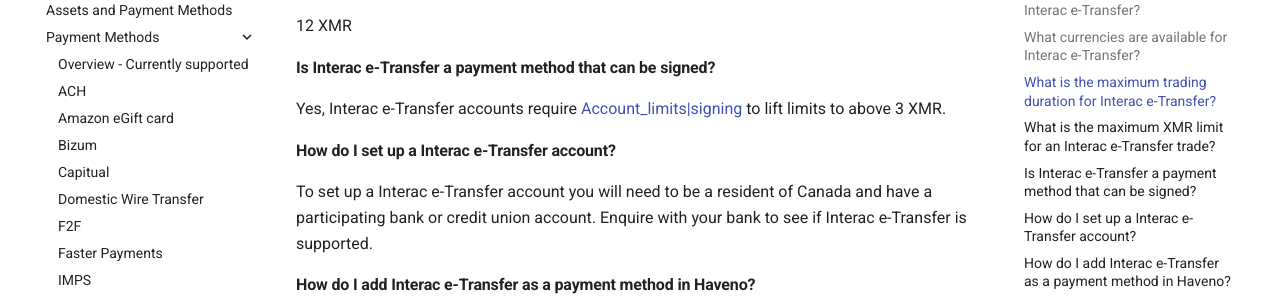
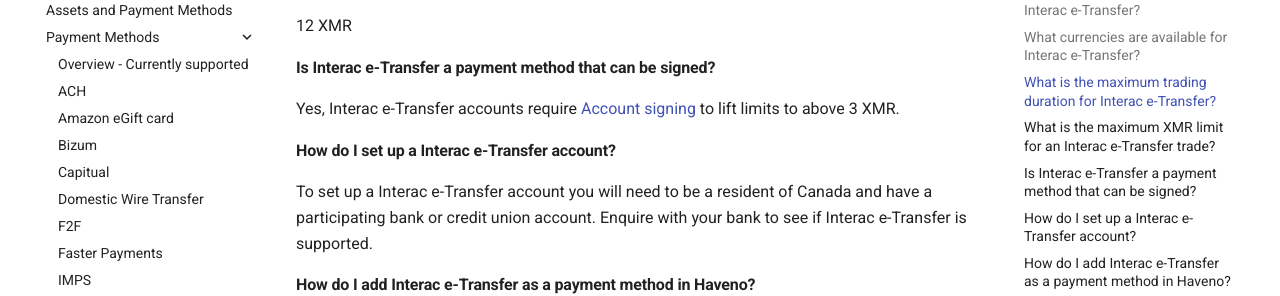
Before and after one commit to boldsuck/haveno-reto-docs, an MkDocs documentation site: the page built from docs/the-project/payment_methods/interac_e-transfer.md, in a window 1280 px wide and 900 px high, scrolled down 775 px. Shown: the part 161-457 px from the top of the window. Built offline with MkDocs 1.6.1 and Material for MkDocs 9.7.7, drawn with Linux system fonts in a browser that asks for light colours; the version menu is left out.

Commit message:
Fix link in interac e-transfer

```diff
--- a/docs/the-project/payment_methods/interac_e-transfer.md
+++ b/docs/the-project/payment_methods/interac_e-transfer.md
@@ -33,7 +33,7 @@
 
 #### Is Interac e-Transfer a payment method that can be signed?
 
-Yes, Interac e-Transfer accounts require [Account_limits|signing](Account_limits.md) to lift limits to above 3 XMR.
+Yes, Interac e-Transfer accounts require [Account signing](../account_limits.md/#account-signing) to lift limits to above 3 XMR.
 
 #### How do I set up a Interac e-Transfer account?
 
```
